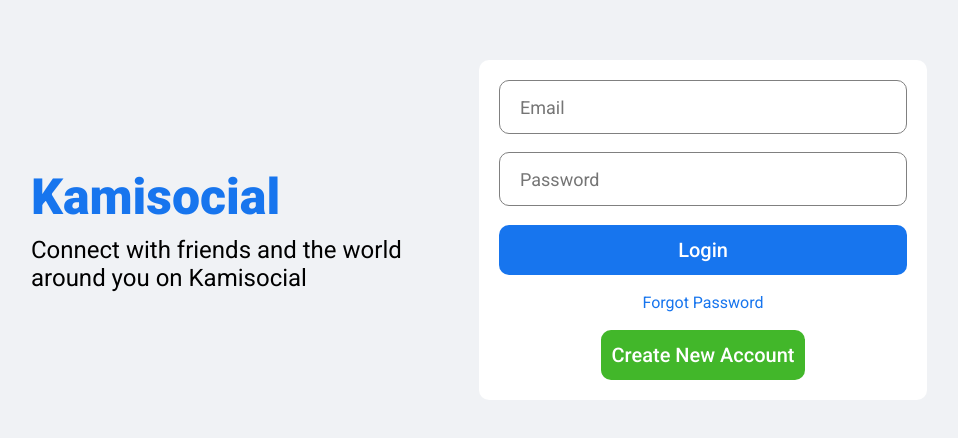
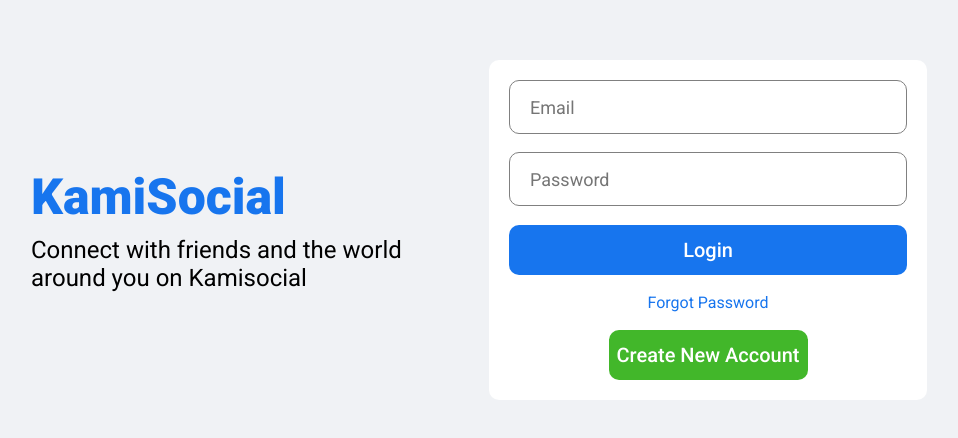
Before and after one commit to KamranNaveed/social-media-app, a React (Create React App) app in the folder client/: page / in a window 1280 px wide. Shown: the part 170-608 px from the top of the page, without its empty margins (161-1119 px from the left). Built offline with nearby package versions, Linux system fonts and the light colour scheme.

Commit message:
fixed navigation between register and login pages

```diff
--- a/client/package.json
+++ b/client/package.json
@@ -42,5 +42,5 @@
       "last 1 safari version"
     ]
   },
-  "proxy": "2a09:8280:1::3:c0d6/api"
+  "proxy": "http://localhost:8800/api"
 }
--- a/client/src/components/share/Share.jsx
+++ b/client/src/components/share/Share.jsx
@@ -30,7 +30,6 @@
         }
         try {
             await axios.post("/posts", newPost)
-            window.location.reload()
         } catch (error) {
             console.log(error)
         }
--- a/client/src/pages/login/Login.jsx
+++ b/client/src/pages/login/Login.jsx
@@ -3,6 +3,7 @@
 import {loginCall} from "../../apiCalls"
 import { AuthContext } from "../../context/AuthContext"
 import { CircularProgress } from "@mui/material"
+import { Link } from "react-router-dom"
 
 function Login() {
     const email = useRef()
@@ -18,7 +19,7 @@
     <div className="loginContainer">
         <div className="loginWrapper">
             <div className="loginLeft">
-                <h3 className="loginLogo">Kamisocial</h3>
+                <h3 className="loginLogo">KamiSocial</h3>
                 <span className="loginDesc">Connect with friends and the world around you on Kamisocial</span>
             </div>
             <div className="loginRight">
@@ -28,7 +29,9 @@
                     <button className="loginButton" disabled={isFetching}>{isFetching ? <CircularProgress color="white" size="20px"/> : "Login"}</button>
                     {error && <span className="errorMessage">Wrong Password or Email</span>}
                     <span className="loginForgot">Forgot Password</span>
-                    <button className="loginRegisterButton" disabled={isFetching}>{isFetching ? <CircularProgress color="white" size="20px"/> : "Create New Account"}</button>
+                    <Link to='/register' className="buttonContainer" style={{textDecoration: "none"}}>
+                        <button className="loginRegisterButton" disabled={isFetching}>{isFetching ? <CircularProgress color="white" size="20px"/> : "Create New Account"}</button>
+                    </Link>
                 </form>
             </div>
         </div>
--- a/client/src/pages/login/login.css
+++ b/client/src/pages/login/login.css
@@ -11,6 +11,7 @@
     width: 70%;
     height: 70%;
     display: flex;
+    gap: 20px;
 }
 
 .loginLeft, .loginRight{
@@ -90,6 +91,12 @@
     cursor: pointer;
 }
 
+.buttonContainer{
+    display: flex;
+    justify-content: center;
+    align-items: center;
+}
+
 .errorMessage{
     width: 100%;
     text-align: center;
--- a/client/src/pages/register/register.css
+++ b/client/src/pages/register/register.css
@@ -11,6 +11,8 @@
     width: 70%;
     height: 70%;
     display: flex;
+    gap: 20px;
+
 }
 
 .registerLeft, .registerRight{
@@ -81,3 +83,9 @@
     font-weight: 500;
     cursor: pointer;
 }
+
+.buttonContainer{
+    display: flex;
+    justify-content: center;
+    align-items: center;
+}
--- a/client/src/pages/register/register.jsx
+++ b/client/src/pages/register/register.jsx
@@ -1,6 +1,6 @@
 import axios from "axios"
 import { useRef } from "react"
-import { useNavigate } from "react-router-dom"
+import { Link, useNavigate } from "react-router-dom"
 import "./register.css"
 
 function Register() {
@@ -45,9 +45,12 @@
                     <input placeholder="Password" type="password" minLength="6" required className="registerInput" ref={password}/>
                     <input placeholder="Re-enter Password" type="password" minLength="6" required className="registerInput" ref={passwordAgain}/>
                     <button className="loginButton" type="submit">Sign Up</button>
-                    <button className="loginRegisterButton">
-                        Log into your account
-                    </button>
+                    <Link to='/login' className="buttonContainer" style={{textDecoration: "none"}}>
+                        <button className="loginRegisterButton">
+                            Log into your account
+                        </button>
+                    </Link>
+
                 </form>
             </div>
         </div>
```
Also changed, not shown: 36 other files (tests, documents, lock files or other folders).
